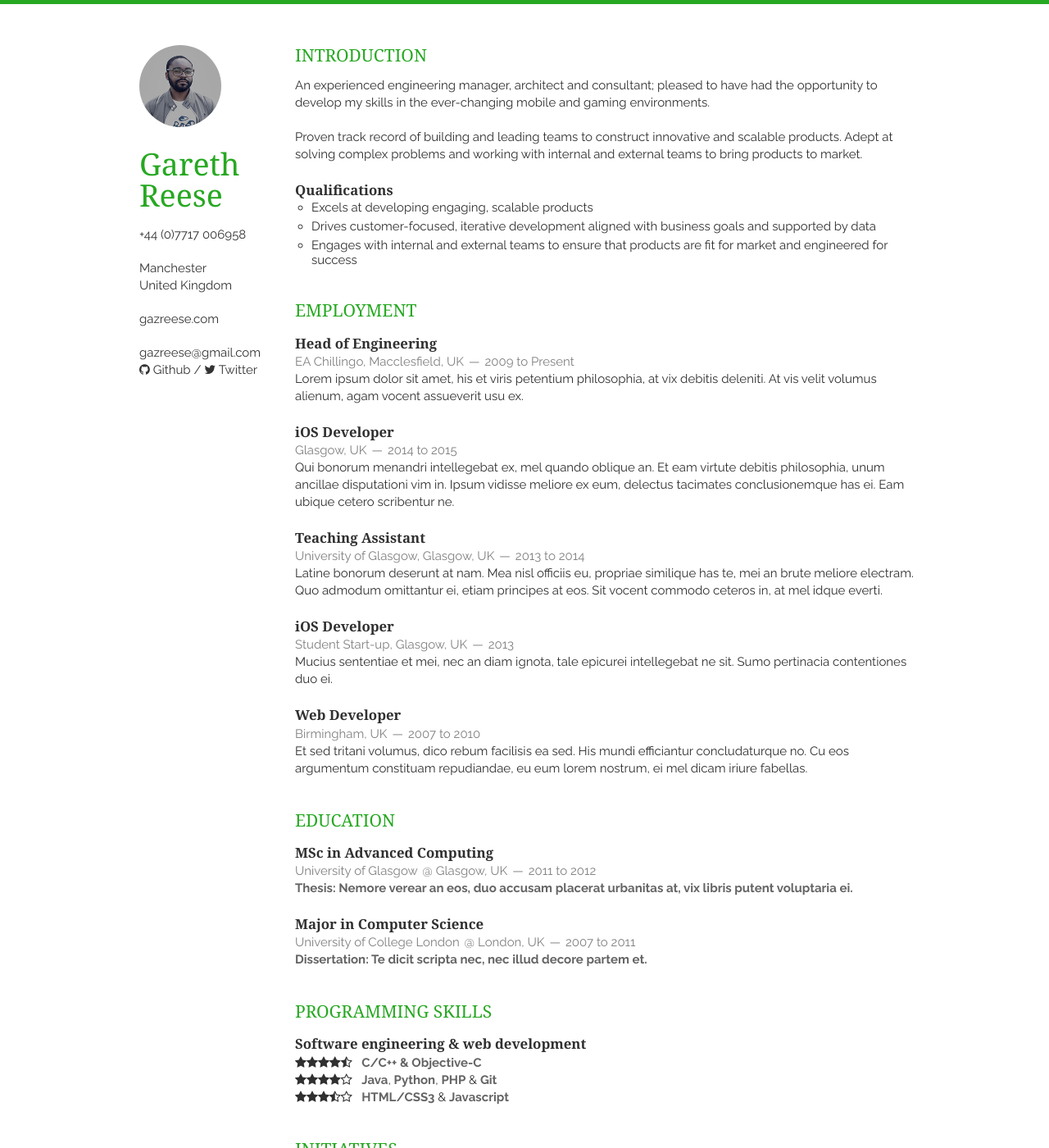
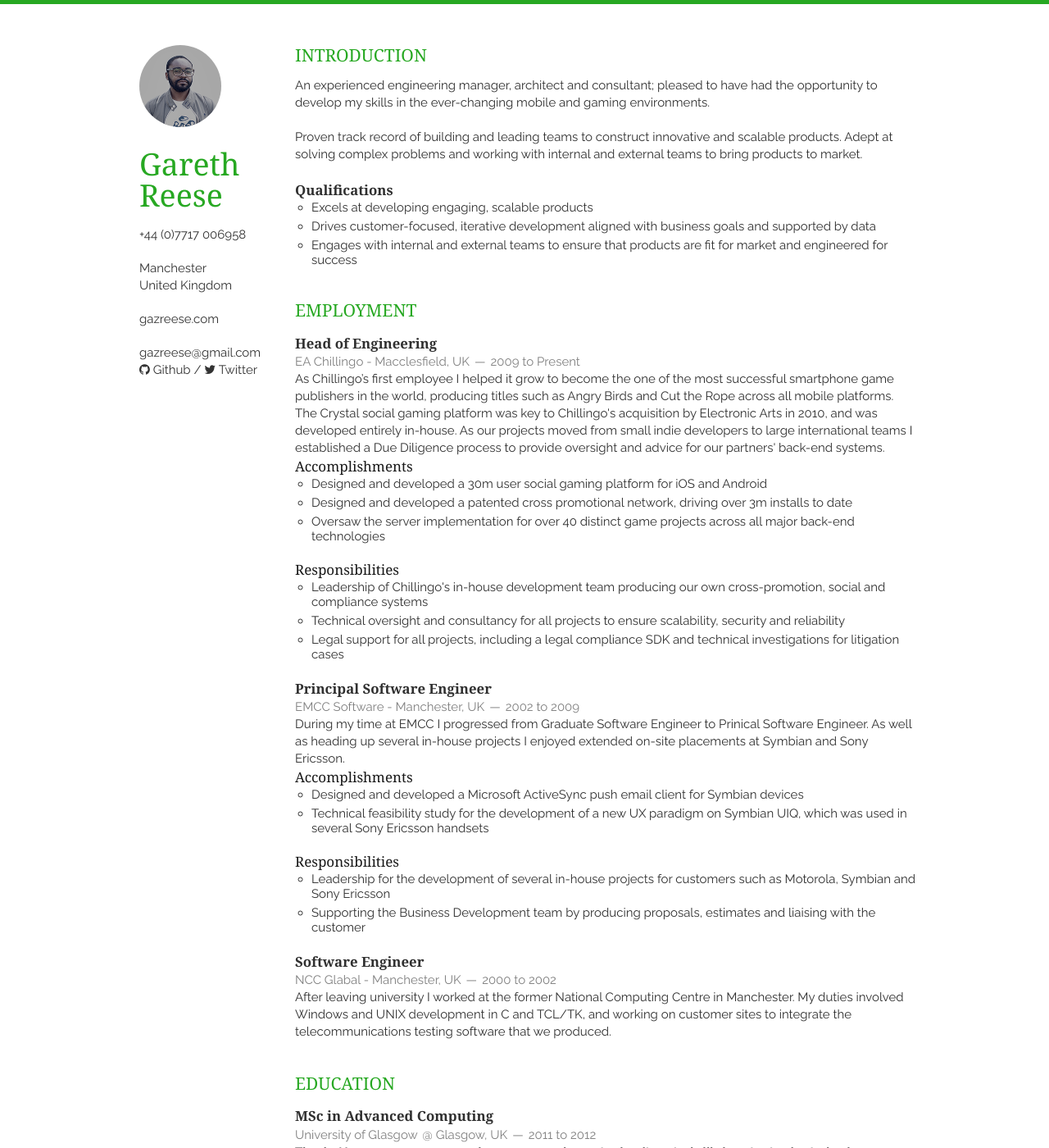
Before and after one commit to gazreese/gazreese.com, a Jekyll site: the page built from Jekyll/index.html, in a window 1280 px wide and 1400 px high. Shown: the whole window at 82% size. Built offline with Jekyll 4.4.1, drawn with Linux system fonts in a browser that asks for light colours; nearby versions of some CDN libraries; Markdown is read by kramdown in place of the engine named in the settings; the list of posts is cut into pages by our own code.

Commit message:
First stab at the employment history

```diff
--- a/Jekyll/_includes/employment.html
+++ b/Jekyll/_includes/employment.html
@@ -3,37 +3,50 @@
     <article>
         <header>
             <h1>Head of Engineering</h1>
-            <span><address>EA Chillingo, Macclesfield, UK</address><time>2009 to Present</time></span>
+            <span><address>EA Chillingo - Macclesfield, UK</address><time>2009 to Present</time></span>
         </header>
-        <p>Lorem ipsum dolor sit amet, his et viris petentium philosophia, at vix debitis deleniti. At vis velit volumus alienum, agam vocent assueverit usu ex. </p>
+        <p>As Chillingo’s first employee I helped it grow to become the one of the most successful smartphone game publishers in the world, producing titles such as Angry Birds and Cut the Rope across all mobile platforms.
+            The Crystal social gaming platform was key to Chillingo's acquisition by Electronic Arts in 2010, and was developed entirely in-house.
+            As our projects moved from small indie developers to large international teams I established a Due Diligence process to provide oversight and advice for our partners' back-end systems.</p>
+        <h5>Accomplishments</h5>
+        <ul>
+            <li>Designed and developed a 30m user social gaming platform for iOS and Android</li>
+            <li>Designed and developed a patented cross promotional network, driving over 3m installs to date</li>
+            <li>Oversaw the server implementation for over 40 distinct game projects across all major back-end technologies</li>
+        </ul>
+        <h5>Responsibilities</h5>
+        <ul>
+            <li>Leadership of Chillingo's in-house development team producing our own cross-promotion, social and compliance systems</li>
+            <li>Technical oversight and consultancy for all projects to ensure scalability, security and reliability</li>
+            <li>Legal support for all projects, including a legal compliance SDK and technical investigations for litigation cases</li>
+        </ul>
     </article>
+
     <article>
         <header>
-            <h1>iOS Developer</h1>
-            <span><address>Glasgow, UK</address><time>2014 to 2015</time></span>
+            <h1>Principal Software Engineer</h1>
+            <span><address>EMCC Software - Manchester, UK</address><time>2002 to 2009</time></span>
         </header>
-        <p>Qui bonorum menandri intellegebat ex, mel quando oblique an. Et eam virtute debitis philosophia, unum ancillae disputationi vim in. Ipsum vidisse meliore ex eum, delectus tacimates conclusionemque has ei. Eam ubique cetero scribentur ne.</p>
+        <p>During my time at EMCC I progressed from Graduate Software Engineer to Prinical Software Engineer.
+        As well as heading up several in-house projects I enjoyed extended on-site placements at Symbian and Sony Ericsson.</p>
+        <h5>Accomplishments</h5>
+        <ul>
+            <li>Designed and developed a Microsoft ActiveSync push email client for Symbian devices</li>
+            <li>Technical feasibility study for the development of a new UX paradigm on Symbian UIQ, which was used in several Sony Ericsson handsets</li>
+        </ul>
+        <h5>Responsibilities</h5>
+        <ul>
+            <li>Leadership for the development of several in-house projects for customers such as Motorola, Symbian and Sony Ericsson</li>
+            <li>Supporting the Business Development team by producing proposals, estimates and liaising with the customer</li>
+        </ul>
     </article>
+
     <article>
         <header>
-            <h1>Teaching Assistant</h1>
-            <span><address>University of Glasgow, Glasgow, UK</address><time>2013 to 2014</time></span>
+            <h1>Software Engineer</h1>
+            <span><address>NCC Glabal - Manchester, UK</address><time>2000 to 2002</time></span>
         </header>
-        <p>Latine bonorum deserunt at nam. Mea nisl officiis eu, propriae similique has te, mei an brute meliore electram. Quo admodum omittantur ei, etiam principes at eos. Sit vocent commodo ceteros in, at mel idque everti.</p>
-    </article>
-    <article>
-        <header>
-            <h1>iOS Developer</h1>
-            <span><address>Student Start-up, Glasgow, UK</address><time>2013</time></span>
-        </header>
-        <p>Mucius sententiae et mei, nec an diam ignota, tale epicurei intellegebat ne sit. Sumo pertinacia contentiones duo ei.</p>
-    </article>
-    <article>
-        <header>
-            <h1>Web Developer</h1>
-            <span><address>Birmingham, UK</address><time>2007 to 2010</time></span>
-        </header>
-        <p> Et sed tritani volumus, dico rebum facilisis ea sed. His mundi efficiantur concludaturque no. Cu eos argumentum constituam repudiandae, eu eum lorem nostrum, ei mel dicam iriure fabellas.
-        </p>
+        <p>After leaving university I worked at the former National Computing Centre in Manchester.
+        My duties involved Windows and UNIX development in C and TCL/TK, and working on customer sites to integrate the telecommunications testing software that we produced.</p>
     </article>
 </section>
```
